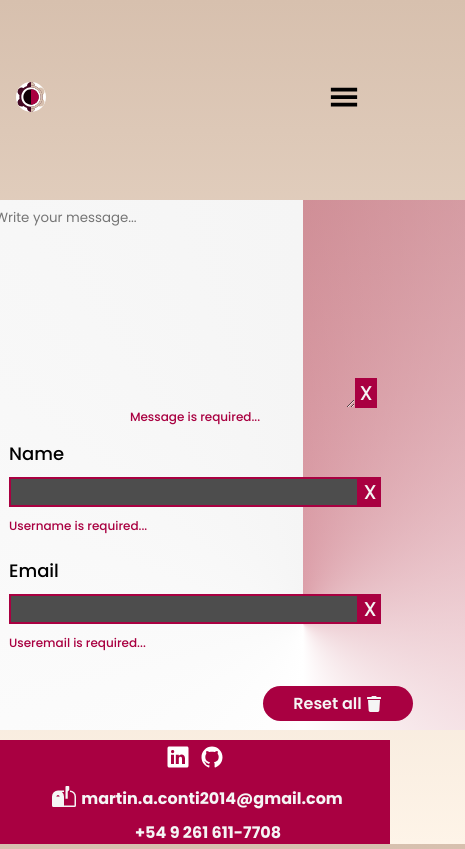
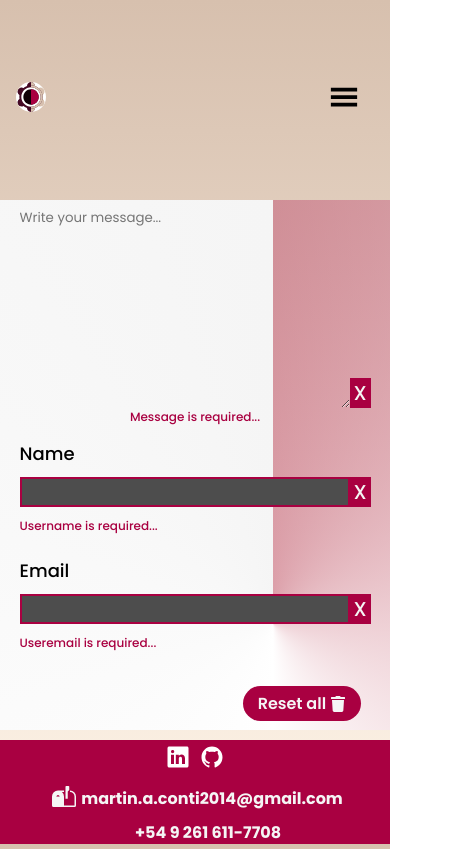
Before and after one commit to MARTINANDRESCONTI/portfolio-vite, a React (Vite) app: page /contact in a window 390 px wide. Shown: the whole page, 465 px wide, since content can reach past the window. Built offline with nearby package versions, Linux system fonts and the light colour scheme; some icons are missing.

Commit message:
reestyling projects page

```diff
--- a/src/utils/cardsData.jsx
+++ b/src/utils/cardsData.jsx
@@ -12,5 +12,19 @@ export default [
     description: 'This app, was build using Javascript, React and Vite',
     website: 'https://vite-calculator-theta.vercel.app/',
     github: 'https://github.com/MARTINANDRESCONTI/vite-calculator'
+  },
+    {
+    img: './weather.jpeg',
+    title: 'Weather App',
+    description: 'This app, was build Javascript, React and Vite',
+    website: 'https://weather-app-vite-phi.vercel.app/',
+    github: 'https://github.com/MARTINANDRESCONTI/vite-weather-app'
+  },
+  {
+    img: './calculator.jpeg',
+    title: 'Calculator',
+    description: 'This app, was build using Javascript, React and Vite',
+    website: 'https://vite-calculator-theta.vercel.app/',
+    github: 'https://github.com/MARTINANDRESCONTI/vite-calculator'
   }
 ]
--- a/src/views/Contact.module.css
+++ b/src/views/Contact.module.css
@@ -109,7 +109,7 @@ input:focus {
 
 .containerTextarea textarea {
   height: 100%;
-  width: 90%;
+  width: 100%;
   background-color: transparent;
   border: none;
 }
@@ -170,9 +170,9 @@ textarea:focus {
   opacity: 0.7;
 }
 
-@media screen and (max-width: 600px) {
+@media screen and (max-width: 700px) {
  .container {
-  height: max-content;
+  height: fit-content;
   width: 100%;
 }
 
@@ -180,7 +180,7 @@ textarea:focus {
   margin-top: 0px;
   margin-bottom: 10px;
   height: 530px;
-  width: 540px;
+  width: 100%;
 }
 
 .containerIputText {
@@ -208,7 +208,7 @@ label {
 
 .containerInput {
   height: min-content;
-  width: max-content;
+  width: 90%;
 }
 
 .containerInput input {
@@ -218,13 +218,14 @@ label {
 
 .containerTextarea {
   height: 200px;
-  width: 400px;
+  width: 100%;
   display: flex;
   align-items: end;
+  justify-content: space-between;
 }
 
 .containerMessage {
-  width: 400px;
+  width: 90%;
   padding-top: 0px;
   padding: 0px;
   height: 230px;
@@ -233,15 +234,32 @@ label {
 
 .containerButtons {
   height: 55px;
-  width: 500px;
+  width: 100%;
   justify-content: space-around;
   align-items: center;
   padding: 0px;
 }
 
+.containerSend {
+  width: 40%;
+}
+
 .deleteAll,
 .send {
+  width: fit-content;
   height: 35px;
   font-size: 16px;
+  padding: 0px 15px;
   }
 }
+
+@media screen and (max-width: 400px) {
+  .input {
+    width: 100%;
+  }
+
+  .input > input {
+    width: 100%;
+  }
+
+}
--- a/src/views/Projects.module.css
+++ b/src/views/Projects.module.css
@@ -1,5 +1,5 @@
 .container {
-  height: fit-content;
+  height: 100%;
   width: 100%;
   display: grid;
   grid-template-columns: repeat( auto-fit, minmax(250px, 1fr) );
@@ -9,4 +9,11 @@
   justify-items: center;
   padding: 20px 10px;
   background: linear-gradient( var(--appVeige), var(--appBrown));
+
 }
+
+@media screen and (max-width: 800px) {
+  .container{
+    height: fit-content;
+  }
+}
```
Also changed, not shown: src/components/ProjectCard.module.css (+0 -51 lines), src/views/Projects.jsx (line endings or trailing spaces).
